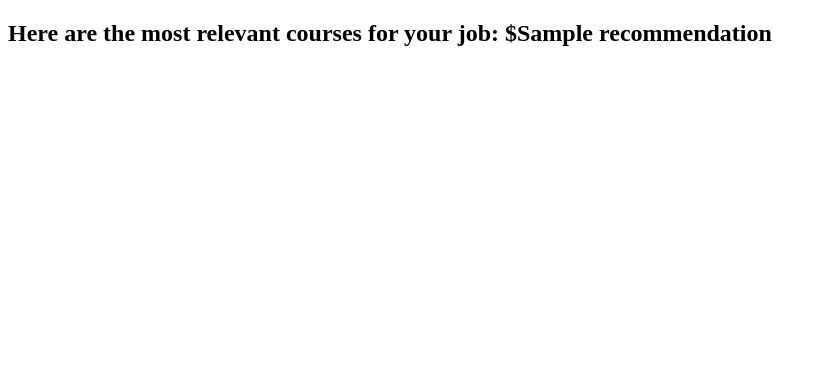
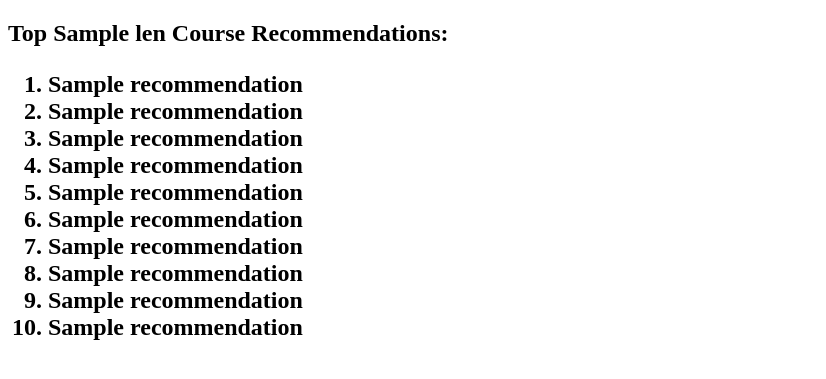
Before and after one commit to brooksjessup/Course_Recommender, a Flask app: template API/templates/results.html in a window 1280 px wide. Shown: the top 379 px of the page, without its empty margins (0-826 px from the left). Run offline with Flask 2, Linux system fonts and the light colour scheme; the template is opened without the code that fills it: most values are stand-ins (such as "Sample title", 1, 10 or a date in 2020).

Commit message:
files for deployment

```diff
--- a/API/cr_app.py
+++ b/API/cr_app.py
@@ -3,6 +3,7 @@ import numpy as np
 import pickle
 from flask import Flask, request, Response, render_template, jsonify
 import gensim
+import pandas as pd
 
 # initialize the flask app
 app = Flask('cr_app')
@@ -27,8 +28,12 @@ def submit():
     doc = gensim.utils.simple_preprocess(js) # Preprocess the job description
     model = pickle.load(open('./model.p', 'rb')) # Load the model
     vector = model.infer_vector(doc) # Vectorize the job description
-    sims = model.docvecs.most_similar([vector])
-    return render_template('results.html', recommendation=sims)
+    top = 10 # Set how many courses to recommend
+    sims = model.docvecs.most_similar([vector], topn=top) # Find the most similar vectors
+    course_ids = [sim[0] for sim in sims] # Extract the course index numbers
+    df = pd.read_csv('../Data/Course_Data/Coursera_Catalog.csv') # Read in course data
+    course_names = [df.iloc[id]['name'] for id in course_ids] # Get the course names
+    return render_template('results.html', recommendations=course_names, len=top)
 
 # Call app.run(debug=True) when python script is called
 if __name__ == '__main__': # if you run 'python app_starter.py' from terminal
--- a/API/templates/results.html
+++ b/API/templates/results.html
@@ -1,9 +1,20 @@
 <!DOCTYPE html>
 <html>
+
 <head>
 	<title>Course Recommendations</title>
 </head>
+
 <body>
-<h2> Here are the most relevant courses for your job: ${{recommendation}}<h2>
+
+	<h2> Top {{len}} Course Recommendations:<h2>
+
+	<ol>
+	{%for i in range(len)%}
+		<li>{{recommendations[i]}}</li>
+	{%endfor%}
+</ol>
+
 </body>
+
 </html>
```
Also changed, not shown: 3 other files.
